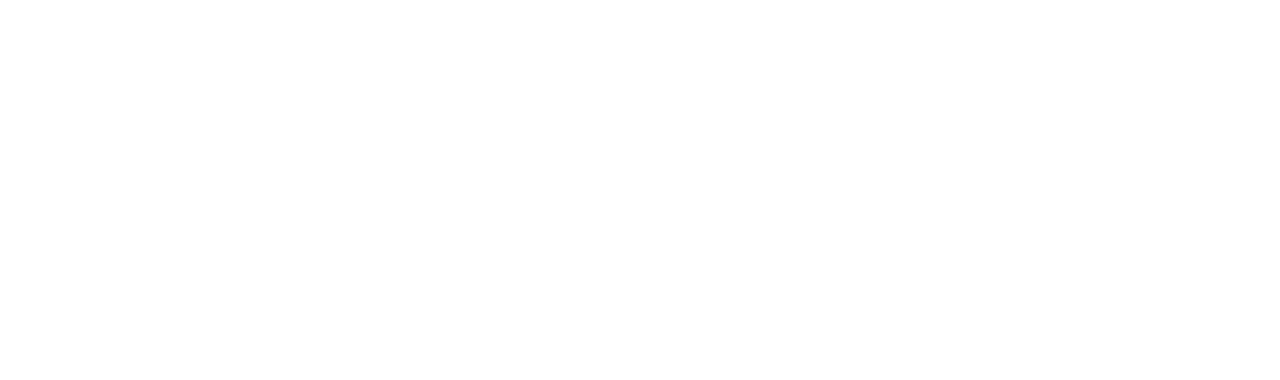
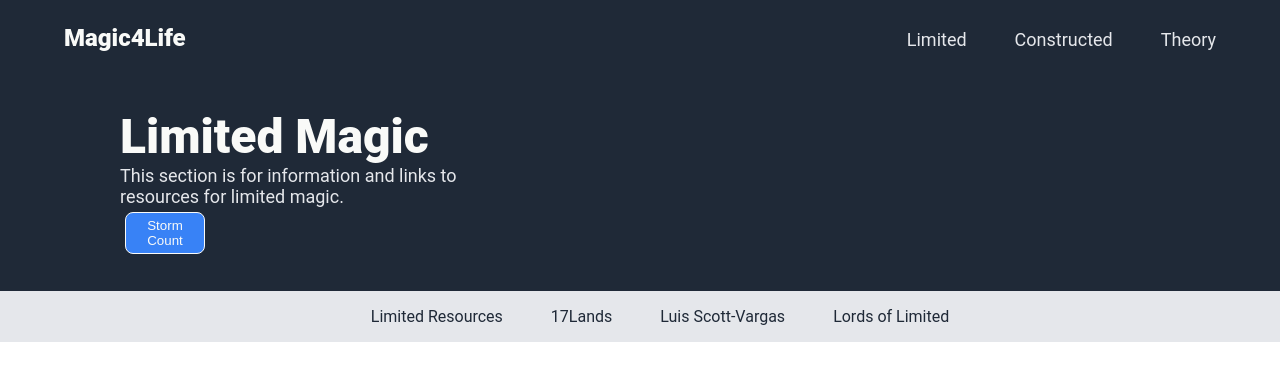
Before and after one commit to JeremyBergin/Landing-Page, a plain HTML site: page limited.html in a window 1280 px wide. Drawn offline with Linux system fonts and the light colour scheme.

Commit message:
Change links to the new html files. Add styling to the limited page.

```diff
--- a/limited.html
+++ b/limited.html
@@ -3,9 +3,34 @@
 <head>
     <meta charset="UTF-8">
     <meta name="viewport" content="width=device-width, initial-scale=1.0">
-    <title>Document</title>
+    <link rel="stylesheet" href="style.css">
+    <title>Limited</title>
 </head>
 <body>
-
+    <div class="header">
+        <div class="logo">Magic4Life</div>
+        <ul>
+            <li><a class="secondary" href="limited.html" target="_blank" rel="noopener noreferrer">Limited</a></li>
+            <li><a class="secondary" href="constructed.html" target="_blank" rel="noopener noreferrer">Constructed</a></li>
+            <li><a class="secondary" href="theory.html" target="_blank" rel="noopener noreferrer">Theory</a></li>
+        </ul>
+    </div>
+    <div class="title">
+        <div class="tcontainer">
+            <a class="hero">Limited Magic</a>
+            <a class="herotwo">This section is for information and links to resources for limited magic.</a>
+            <button class="signup">Storm Count</button>
+        </div>
+    </div>
+    <div>
+        <div class="limitedlinks">
+            <ul>
+                <li><a class="limitedlinks" href="https://lrcast.com" target="_blank" rel="noopener noreferrer">Limited Resources</a></li>
+                <li><a class="limitedlinks" href="https://www.17lands.com" target="_blank" rel="noopener noreferrer">17Lands</a></li>
+                <li><a class="limitedlinks" href="https://youtube.com/@LSVargas" target="_blank" rel="noopener noreferrer">Luis Scott-Vargas</a></li>
+                <li><a class="limitedlinks" href="https://youtube.com/lordsoflimited" target="_blank" rel="noopener noreferrer">Lords of Limited</a></li>
+            </ul>
+        </div>
+    </div>
 </body>
 </html>
--- a/style.css
+++ b/style.css
@@ -161,3 +161,16 @@ button {
     padding: 5px;
     margin: 5px;
 }
+
+.limitedlinks {
+    color: #1f2937;
+    text-decoration: none;
+    display: flex;
+    flex: 1;
+    justify-content: center;
+    background-color: #e5e7eb;
+}
+
+.limitedlinks:hover {
+    color: #3882f6;
+}
```
Also changed, not shown: constructed.html (+10 -2 lines), index.html (+4 -3 lines), theory.html (+10 -2 lines).
